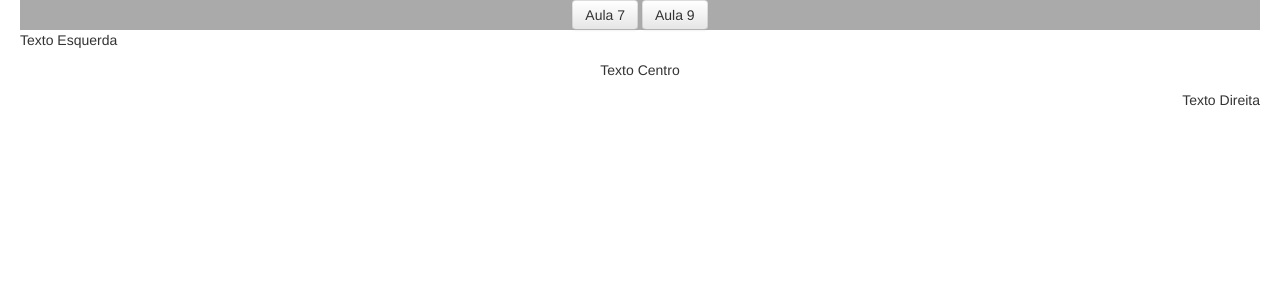
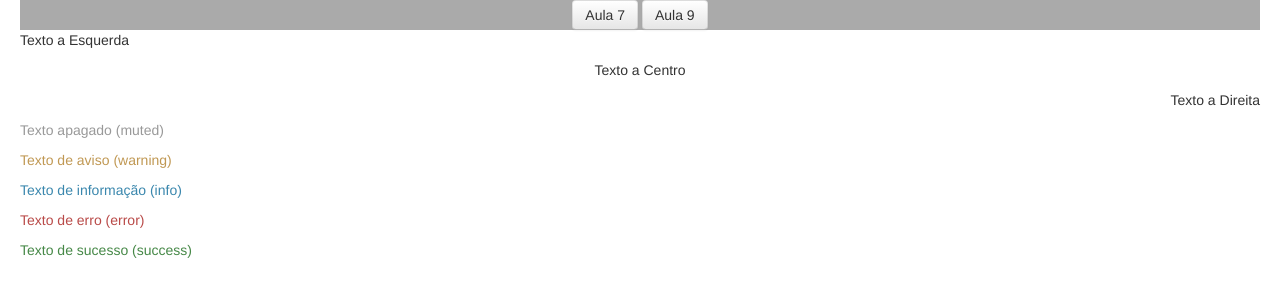
Before and after one commit to artrex-st/Aulas-HTML-Reponsivo-CSS, a plain HTML site: page Aula8.html in a window 1280 px wide. Drawn offline with nearby package versions, Linux system fonts and the light colour scheme.

Commit message:
Aula 8
textos e paragrafos

```diff
--- a/Aula8.html
+++ b/Aula8.html
@@ -51,10 +51,14 @@ Autofilename
 	</div>
 
 	<div class="container-fluid">
-		<p class="text-left"> Texto Esquerda</p>
-		<p class="text-center"> Texto Centro</p>
-		<p class="text-right"> Texto Direita</p>
-
+		<p class="text-left">Texto a Esquerda</p>
+		<p class="text-center">Texto a Centro</p>
+		<p class="text-right">Texto a Direita</p>
+		<p class="muted">Texto apagado (muted)</p>
+		<p class="text-warning">Texto de aviso (warning)</p>
+		<p class="text-info">Texto de informação (info)</p>
+		<p class="text-error">Texto de erro (error)</p>
+		<p class="text-success">Texto de sucesso (success)</p>
 	</div>
 
 
```
